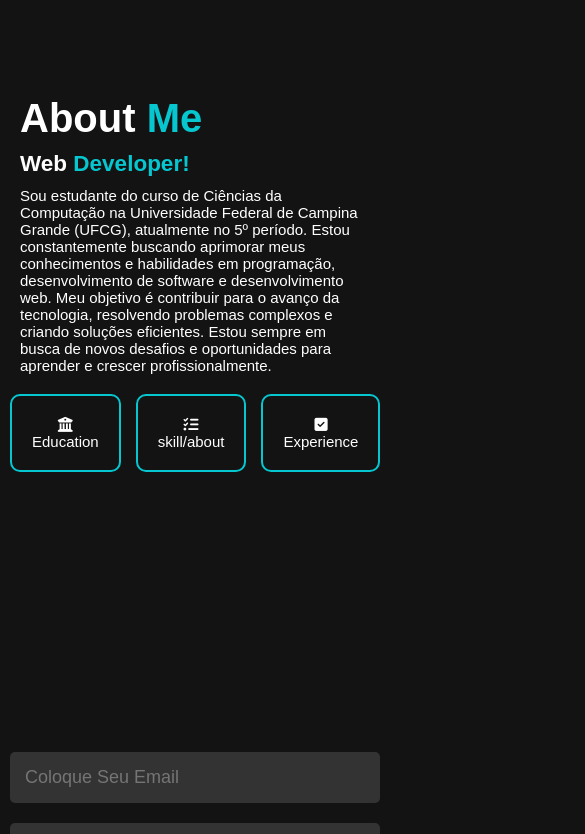
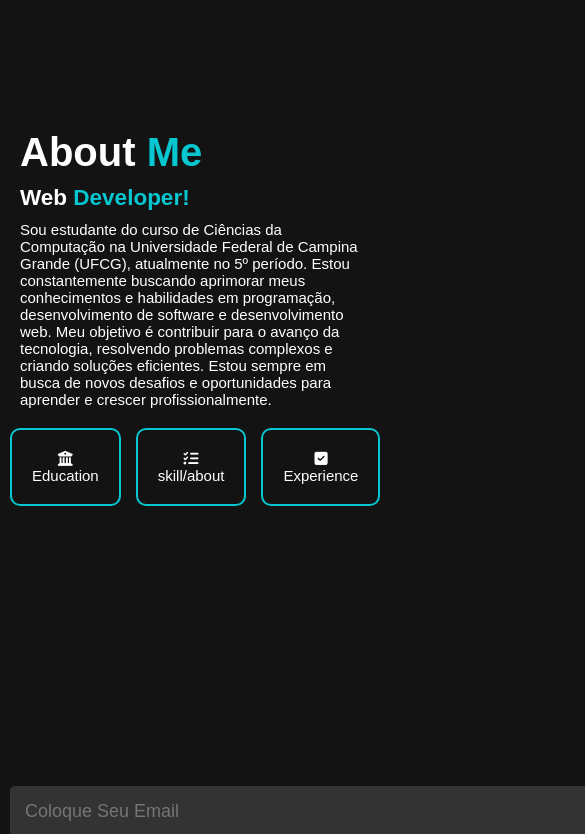
Before and after one commit to Jhonata02/Card-Pessoal, a plain HTML site: page index.html in a window 390 px wide. Shown: the part 1166-2000 px from the top of the page, 585 px wide, since content can reach past the window. Drawn offline with Linux system fonts and the light colour scheme.

Commit message:
responsividade

```diff
--- a/style.css
+++ b/style.css
@@ -380,6 +380,7 @@ p.animation-desc{
 @media screen and (max-width: 768px) {
     #home{
         flex-direction: column-reverse;
+        width: 100%;
         margin-left: -30px;
     }
 
@@ -426,6 +427,7 @@ p.animation-desc{
     }
     .about_section .skills{
         margin: 20px -10px;
+        width: 100%;
     }
 
     .contact_section{
@@ -441,8 +443,8 @@ p.animation-desc{
     }
 
     .form input, textarea, .form .form_btn{
-        width: 370px;
-        margin-left: -140px;
+        width: 70vh;
+        margin-left: -140px;;
     }
 
 
```
